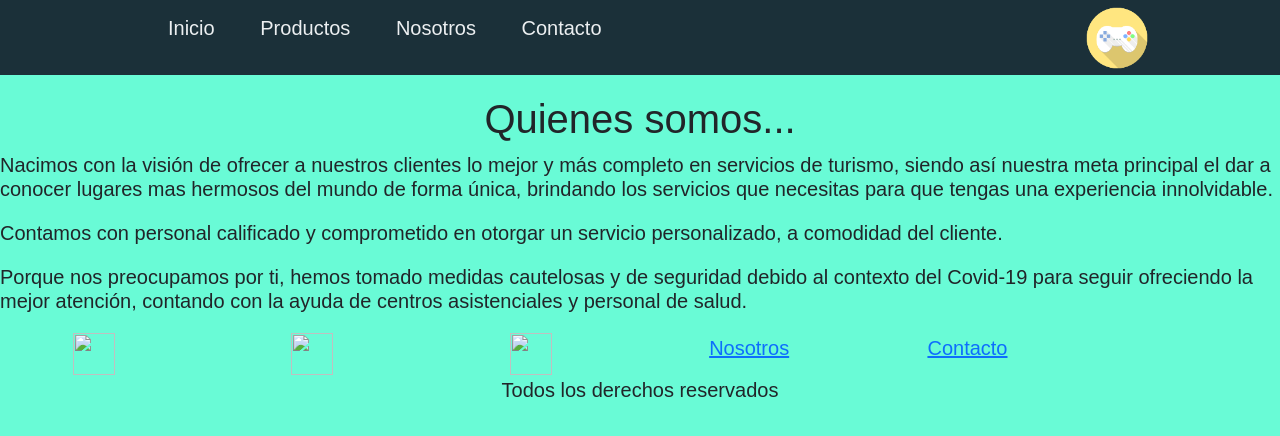
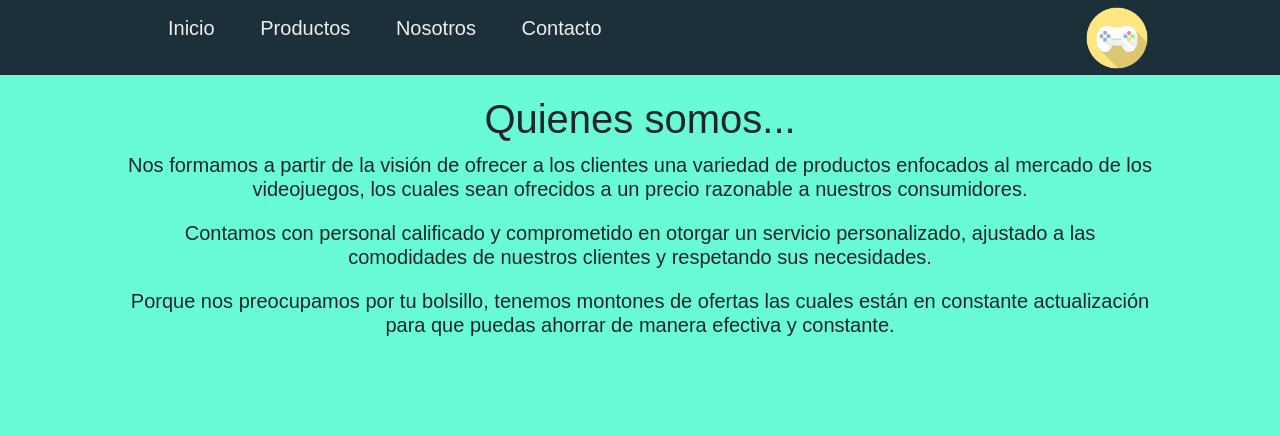
Before and after one commit to CristopherIriarte/proyecto_pagina, a plain HTML site: page Proyecto/nosotros.html in a window 1280 px wide. Drawn offline with nearby package versions, Linux system fonts and the light colour scheme.

Commit message:
Add files via upload

```diff
--- a/Proyecto/css/estilo.css
+++ b/Proyecto/css/estilo.css
@@ -10,9 +10,11 @@
 
 }
 
-.container{
+.contenedor {
 
-    display: flex;
+    margin-left: 10%;
+    margin-right: 10%;
+    text-align: center;
 }
 
 .cabecera{
@@ -27,7 +29,9 @@
 
 }
 
-
+.titulo{
+    text-align: center;
+}
 
 .principal {
     background-color: rgb(25, 187, 241);
@@ -43,6 +47,7 @@
 .titulo{
     text-align: center;
 }
+
 
 /* asdasd */
 
--- a/Proyecto/nosotros.html
+++ b/Proyecto/nosotros.html
@@ -6,8 +6,7 @@
     <meta http-equiv="X-UA-Compatible" content="IE=edge">
     <meta name="viewport" content="width=device-width, initial-scale=1.0">
 
-    <link href="https://cdn.jsdelivr.net/npm/bootstrap@5.0.0-beta3/dist/css/bootstrap.min.css" rel="stylesheet"
-        integrity="sha384-eOJMYsd53ii+scO/bJGFsiCZc+5NDVN2yr8+0RDqr0Ql0h+rP48ckxlpbzKgwra6" crossorigin="anonymous">
+    <link href="https://cdn.jsdelivr.net/npm/bootstrap@5.0.0-beta3/dist/css/bootstrap.min.css" rel="stylesheet" integrity="sha384-eOJMYsd53ii+scO/bJGFsiCZc+5NDVN2yr8+0RDqr0Ql0h+rP48ckxlpbzKgwra6" crossorigin="anonymous">
     <link rel="stylesheet" href="css/estilo.css">
     <title>Nosotros</title>
 </head>
@@ -38,40 +37,20 @@
             </div>
             <h5>
                 <p>
-                    Nacimos con la visión de ofrecer a nuestros clientes
-                    lo mejor y más completo en servicios de turismo, siendo así nuestra
-                    meta principal el dar a conocer lugares mas hermosos del mundo de forma
-                    única, brindando los servicios que necesitas para que tengas una experiencia innolvidable.
+                    Nos formamos a partir de la visión de ofrecer a los clientes una variedad de productos enfocados al mercado de los videojuegos,
+                    los cuales sean ofrecidos a un precio razonable a nuestros consumidores.
                 </p>
                 <p>
-                    Contamos con personal calificado y comprometido en otorgar un servicio personalizado, a comodidad
-                    del cliente.
+                    Contamos con personal calificado y comprometido en otorgar un servicio personalizado,
+                    ajustado a las comodidades de nuestros clientes y respetando sus necesidades.
                 </p>
                 <p>
-                    Porque nos preocupamos por ti, hemos tomado medidas cautelosas y de seguridad
-                    debido al contexto del Covid-19 para seguir ofreciendo la mejor atención, contando
-                    con la ayuda de centros asistenciales y personal de salud.
+                    Porque nos preocupamos por tu bolsillo, tenemos montones de ofertas las cuales están en constante actualización
+                    para que puedas ahorrar de manera efectiva y constante.
                 </p>
             </h5>
         </div>
-        <footer>
-            <div class="abajo navegador">
-                <div class="row">
-                    <div class="col-sm-2"><a href="https://twitter.com/home?lang=es"><img
-                                src="img\icons\580b57fcd9996e24bc43c53e.png" alt="" style="width:42px;height:42px;"></a>
-                    </div>
-                    <div class="col-sm-2"><a href="https://www.facebook.com/"><img src="img\icons\facebook.png" alt=""
-                                style="width:42px;height:42px;"></a></div>
-                    <div class="col-sm-2"><a href="https://www.instagram.com/"><img
-                                src="img\icons\580b57fcd9996e24bc43c521.png" alt="" style="width:42px;height:42px;"></a>
-                    </div>
-                    <div class="col-sm-2"><a href="nosotros.html">Nosotros</a></div>
-                    <div class="col-sm-2"><a href="contacto.html">Contacto</a></div>
-                </div>
-                <p>Todos los derechos reservados</p>
-            </div>
 
-        </footer>
     </div>
 
 
```
Also changed, not shown: Proyecto/contacto.html (+22 -1 lines), Proyecto/productos.html (+16 -2 lines), Proyecto/img/portfolio-1.jpg (added), Proyecto/img/portfolio-2.jpg (added), Proyecto/img/portfolio-3.jpg (added), Proyecto/img/portfolio-4.jpg (added).
